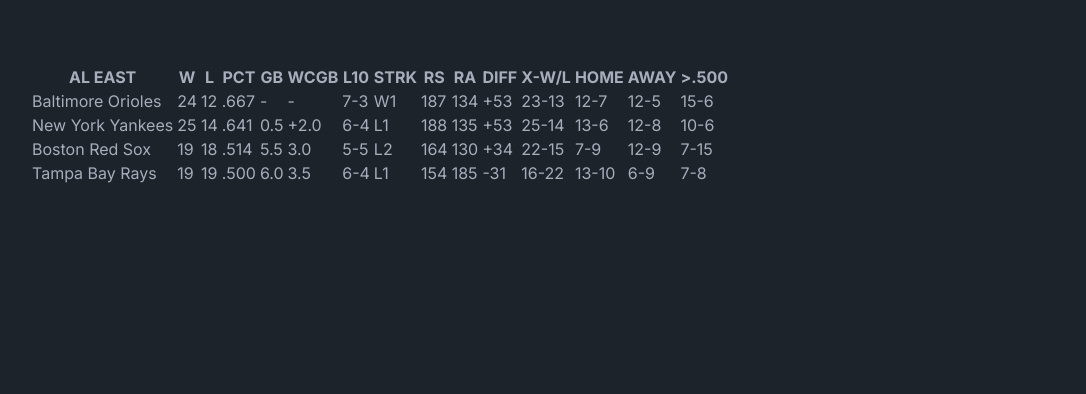
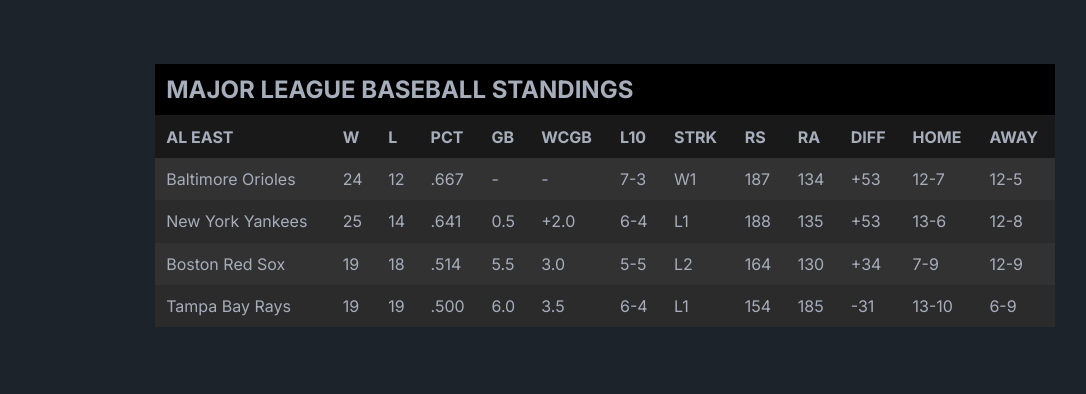
Before and after one commit to holgerflick/web.resptable, a plain HTML site: page index.html in a window 1280 px wide. Shown: the whole page, without its empty margins (35-1121 px from the left). Drawn offline with Linux system fonts and the light colour scheme.

Commit message:
basic styles

```diff
--- a/index.html
+++ b/index.html
@@ -13,6 +13,7 @@
   <body>
     <div class="wrapper">
       <table>
+        <caption>Major League Baseball Standings</caption>
         <thead>
           <tr>
             <th>AL EAST</th>
@@ -26,10 +27,10 @@
             <th>RS</th>
             <th>RA</th>
             <th>DIFF</th>
-            <th>X-W/L</th>
+            <!-- <th>X-W/L</th> -->
             <th>HOME</th>
             <th>AWAY</th>
-            <th>>.500</th>
+            <!-- <th>>.500</th> -->
           </tr>
         </thead>
         <tbody>
@@ -45,10 +46,10 @@
             <td data-label="runs scored">187</td>
             <td data-label="runs against">134</td>
             <td data-label="difference">+53</td>
-            <td data-label="expected w/l">23-13</td>
+            <!-- <td data-label="expected w/l">23-13</td> -->
             <td data-label="home">12-7</td>
             <td data-label="away">12-5</td>
-            <td data-label="against top half">15-6</td>
+            <!-- <td data-label="against top half">15-6</td> -->
           </tr>
 
           <tr>
@@ -63,10 +64,10 @@
             <td data-label="runs scored">188</td>
             <td data-label="runs against">135</td>
             <td data-label="difference">+53</td>
-            <td data-label="expected w/l">25-14</td>
+            <!-- <td data-label="expected w/l">25-14</td> -->
             <td data-label="home">13-6</td>
             <td data-label="away">12-8</td>
-            <td data-label="against top half">10-6</td>
+            <!-- <td data-label="against top half">10-6</td> -->
           </tr>
 
           <tr>
@@ -81,10 +82,10 @@
             <td data-label="runs scored">164</td>
             <td data-label="runs against">130</td>
             <td data-label="difference">+34</td>
-            <td data-label="expected w/l">22-15</td>
+            <!-- <td data-label="expected w/l">22-15</td> -->
             <td data-label="home">7-9</td>
             <td data-label="away">12-9</td>
-            <td data-label="against top half">7-15</td>
+            <!-- <td data-label="against top half">7-15</td> -->
           </tr>
 
           <tr>
@@ -99,10 +100,10 @@
             <td data-label="runs scored">154</td>
             <td data-label="runs against">185</td>
             <td data-label="difference">-31</td>
-            <td data-label="expected w/l">16-22</td>
+            <!-- <td data-label="expected w/l">16-22</td> -->
             <td data-label="home">13-10</td>
             <td data-label="away">6-9</td>
-            <td data-label="against top half">7-8</td>
+            <!-- <td data-label="against top half">7-8</td> -->
           </tr>
         </tbody>
       </table>
--- a/style.css
+++ b/style.css
@@ -13,8 +13,8 @@
 
 .wrapper {
   padding: 4rem 0;
-  max-width: min(90%, 1200px);
-  margin: 0 auto;
+  width: min(900px, 100% - 3rem);
+  margin-inline: auto;
 }
 
 body {
@@ -24,3 +24,33 @@
   background-color: var(--background-color);
   color: var(--text-color);
 }
+table {
+  width: 100%;
+  border-collapse: collapse;
+  background: #323232;
+  padding: 1rem;
+}
+
+caption,
+td,
+th {
+  padding: 0.7rem;
+}
+th,
+caption {
+  text-align: left;
+}
+
+caption {
+  background: hsl(0 0% 0%);
+  font-size: 1.5rem;
+  font-weight: bold;
+  text-transform: uppercase;
+}
+th {
+  background-color: hsl(0 0% 0% / 0.5);
+}
+
+tr:nth-of-type(2n) {
+  background-color: hsl(0 0% 0% / 0.15);
+}
```
